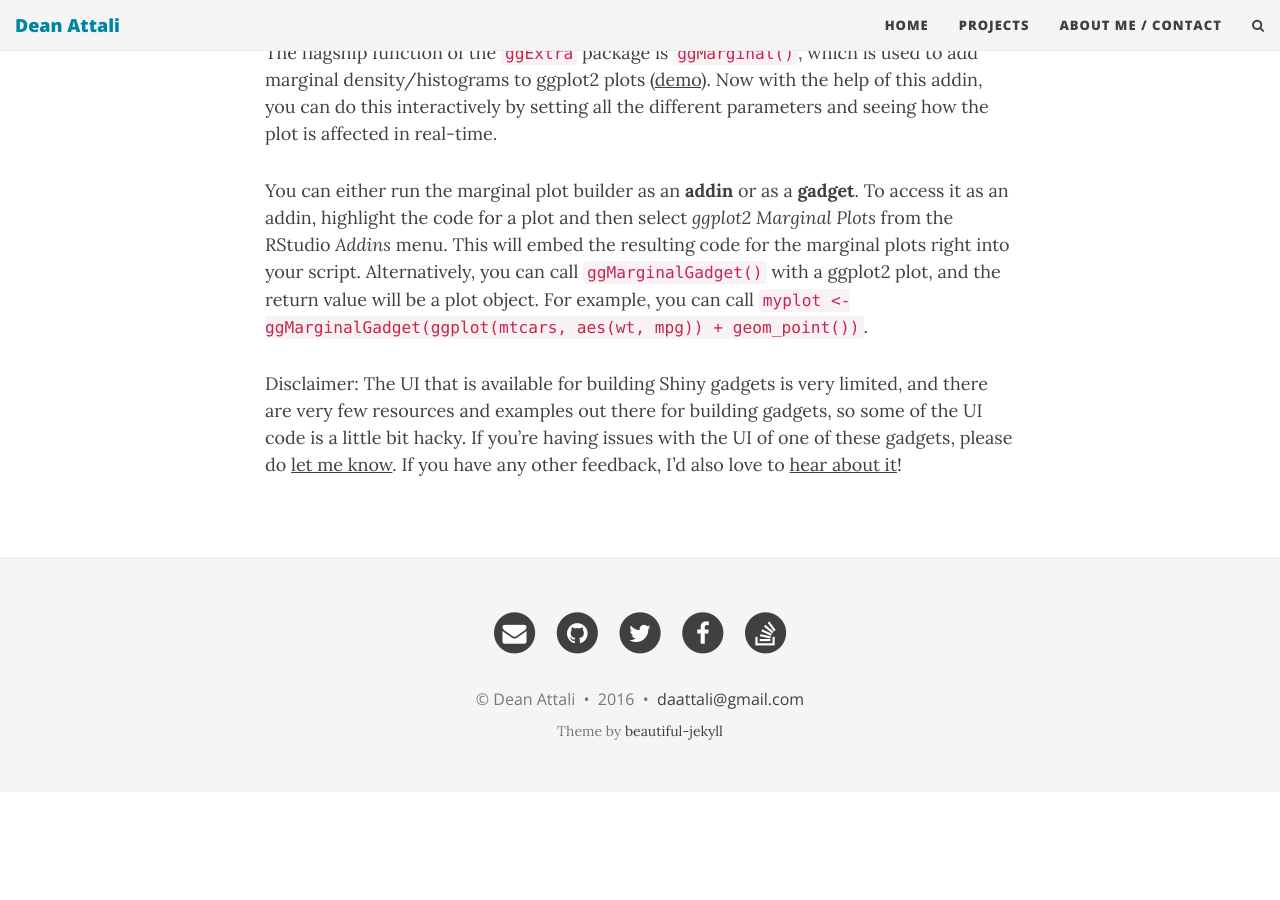
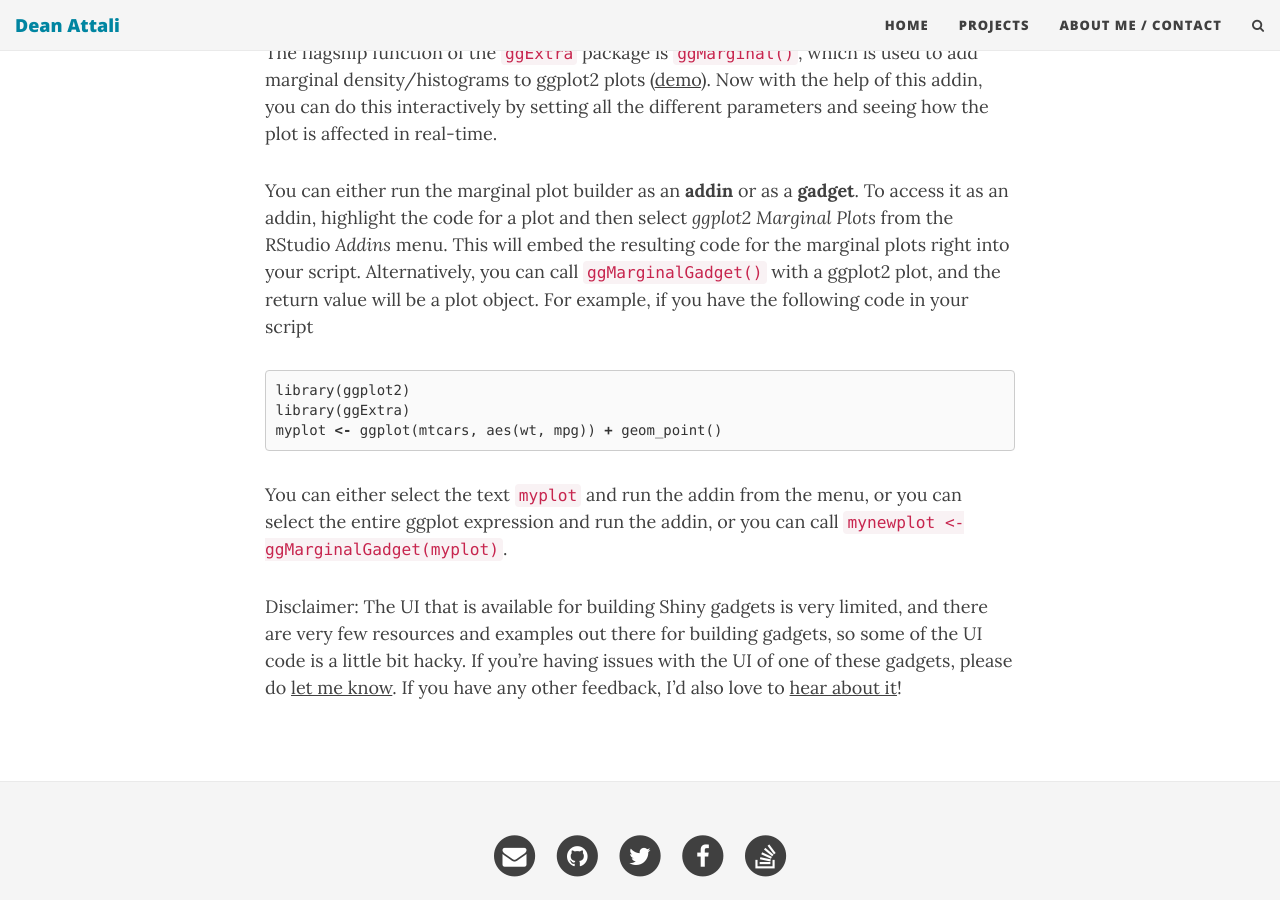
Before and after one commit to daattali/daattali.github.io, a Jekyll site: the page built from 2016-03-30-colourpicker-ggmarginal-gadgets.md, in a window 1280 px wide and 900 px high, scrolled down 4803 px. Built offline with Jekyll 4.4.1, drawn with Linux system fonts in a browser that asks for light colours; nearby versions of some CDN libraries; before the commit the page ends 5595 px from its top, so only the background shows below that.

Commit message:
Update 2016-03-30-colourpicker-ggmarginal-gadgets.md

````diff
--- a/2016-03-30-colourpicker-ggmarginal-gadgets.md
+++ b/2016-03-30-colourpicker-ggmarginal-gadgets.md
@@ -52,6 +52,14 @@ Screenshot:
 
 The flagship function of the `ggExtra` package is `ggMarginal()`, which is used to add marginal density/histograms to ggplot2 plots ([demo](http://daattali.com/shiny/ggExtra-ggMarginal-demo/)). Now with the help of this addin, you can do this interactively by setting all the different parameters and seeing how the plot is affected in real-time.
 
-You can either run the marginal plot builder as an **addin** or as a **gadget**.  To access it as an addin, highlight the code for a plot and then select *ggplot2 Marginal Plots* from the RStudio *Addins* menu.  This will embed the resulting code for the marginal plots right into your script. Alternatively, you can call `ggMarginalGadget()` with a ggplot2 plot, and the return value will be a plot object.  For example, you can call `myplot <- ggMarginalGadget(ggplot(mtcars, aes(wt, mpg)) + geom_point())`.
+You can either run the marginal plot builder as an **addin** or as a **gadget**.  To access it as an addin, highlight the code for a plot and then select *ggplot2 Marginal Plots* from the RStudio *Addins* menu.  This will embed the resulting code for the marginal plots right into your script. Alternatively, you can call `ggMarginalGadget()` with a ggplot2 plot, and the return value will be a plot object.  For example, if you have the following code in your script
+
+```r
+library(ggplot2)
+library(ggExtra)
+myplot <- ggplot(mtcars, aes(wt, mpg)) + geom_point()
+```
+
+You can either select the text `myplot` and run the addin from the menu, or you can select the entire ggplot expression and run the addin, or you can call `mynewplot <- ggMarginalGadget(myplot)`.
 
 Disclaimer: The UI that is available for building Shiny gadgets is very limited, and there are very few resources and examples out there for building gadgets, so some of the UI code is a little bit hacky. If you're having issues with the UI of one of these gadgets, please do [let me know]({{ site.url }}/aboutme#contact).  If you have any other feedback, I'd also love to [hear about it]({{ site.url }}/aboutme#contact)!
````
